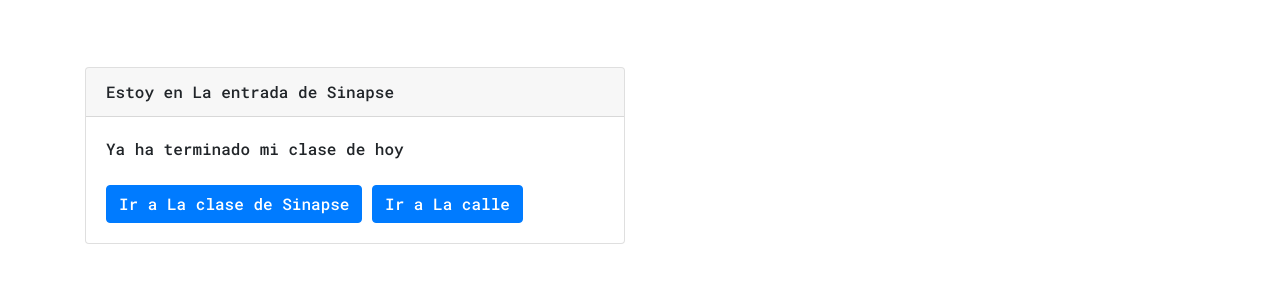
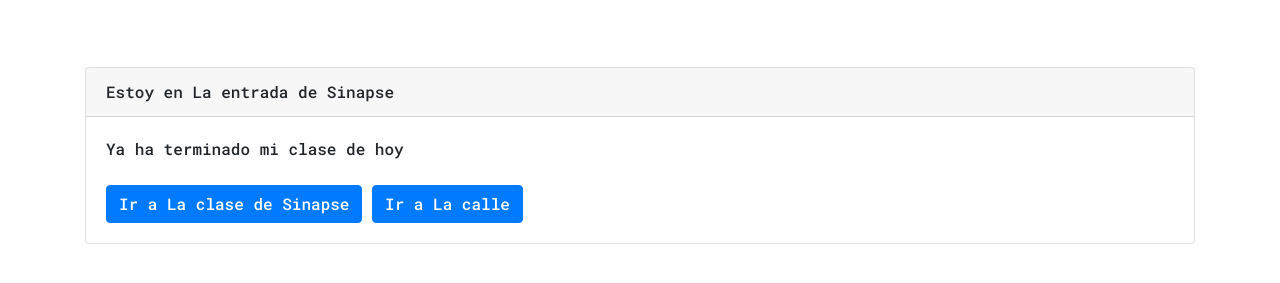
Before and after one commit to edupoch/tristopias, a plain HTML site: page index.html in a window 1280 px wide. Shown: the part 125-408 px from the top of the page. Drawn offline with Linux system fonts and the light colour scheme.

Commit message:
Ocultamos la tarjeta hasta que se cargue la información

```diff
--- a/index.html
+++ b/index.html
@@ -22,9 +22,11 @@
         </div>
 
         <div class="row">
-            <div class="col-lg-6">
-                <div class="card js-estado">
+            <div class="col">
+                <div class="spinner-border js-cargando" role="status">
+                  <span class="sr-only">Cargando...</span>
                 </div>
+                <div class="card js-estado" style="display:none"></div>
             </div>
         </div>
     </div>
--- a/js/juego.js
+++ b/js/juego.js
@@ -1,6 +1,7 @@
 var mundo = new Mundo();
 var tristan = new Tristan(mundo);
 
+var $cargando = $('.js-cargando');
 var $estado = $('.js-estado');
 
 function log(mensaje) {
@@ -39,5 +40,8 @@
         tristan.irA(inicio);
     }
 
+    $cargando.hide();
     describir();
+    $estado.show();
+
 });
```
